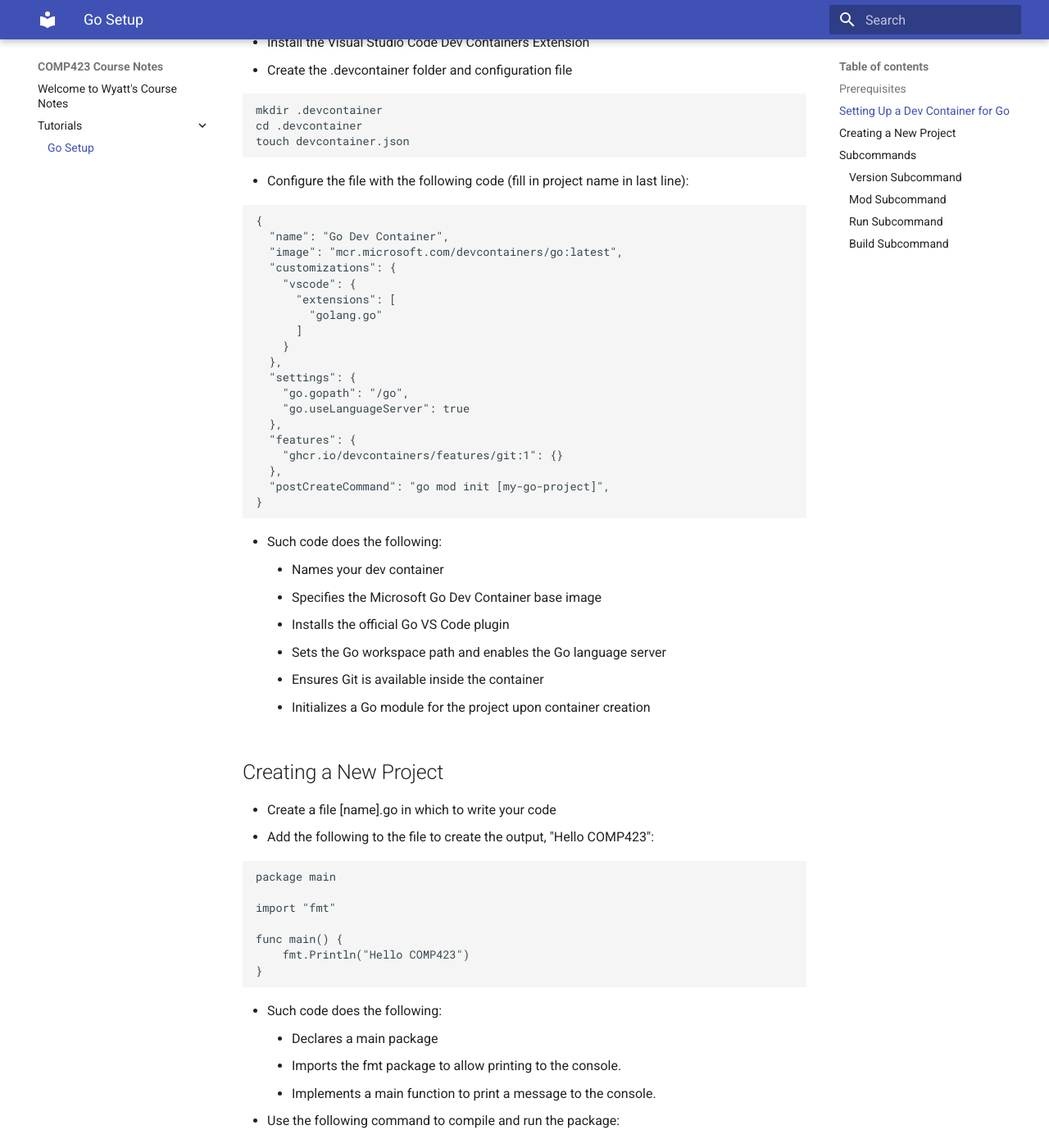
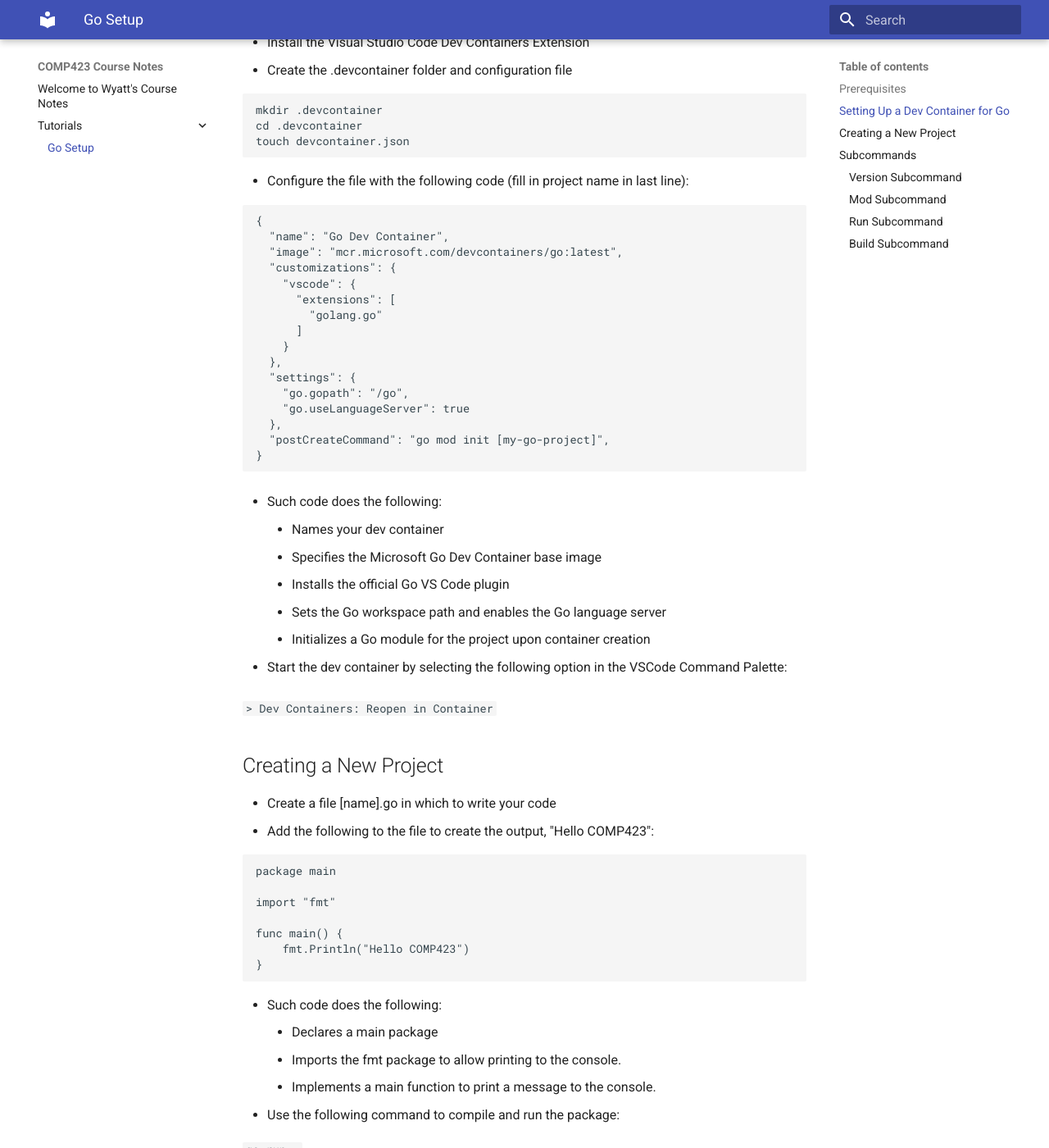
Before and after one commit to wyatt-js/comp423-course-notes, an MkDocs documentation site: the page built from docs/tutorials/go-setup.md, in a window 1280 px wide and 1400 px high, scrolled down 724 px. Shown: the whole window at 82% size. Built offline with MkDocs 1.6.1 and Material for MkDocs 9.7.7, drawn with Linux system fonts in a browser that asks for light colours.

Commit message:
Added admonitions and modified container config details

````diff
--- a/docs/tutorials/go-setup.md
+++ b/docs/tutorials/go-setup.md
@@ -43,9 +43,6 @@
     "go.gopath": "/go",
     "go.useLanguageServer": true
   },
-  "features": {
-    "ghcr.io/devcontainers/features/git:1": {}
-  },
   "postCreateCommand": "go mod init [my-go-project]",
 }
 ```
@@ -55,8 +52,11 @@
     * Specifies the Microsoft Go Dev Container base image
     * Installs the official Go VS Code plugin
     * Sets the Go workspace path and enables the Go language server
-    * Ensures Git is available inside the container
     * Initializes a Go module for the project upon container creation
+
+* Start the dev container by selecting the following option in the VSCode Command Palette:
+
+`> Dev Containers: Reopen in Container`
 
 ## Creating a New Project
 * Create a file [name].go in which to write your code
--- a/mkdocs.yml
+++ b/mkdocs.yml
@@ -1,3 +1,5 @@
 site_name: COMP423 Course Notes
 theme:
-  name: material
+  name: 'material'
+  features:
+    - "admonitions"
````
Also changed, not shown: other parts of docs/tutorials/go-setup.md (+5 -1 lines).
